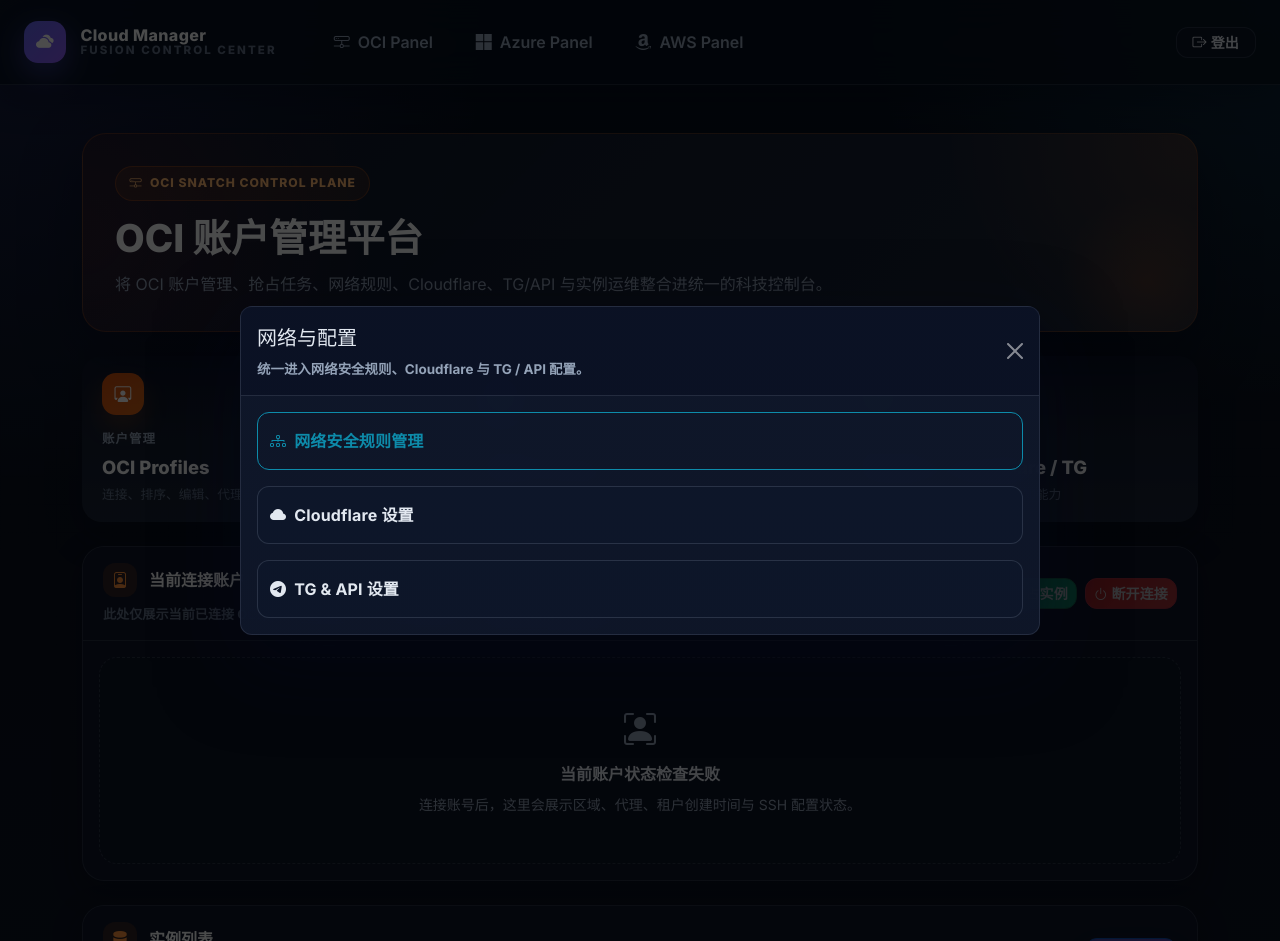
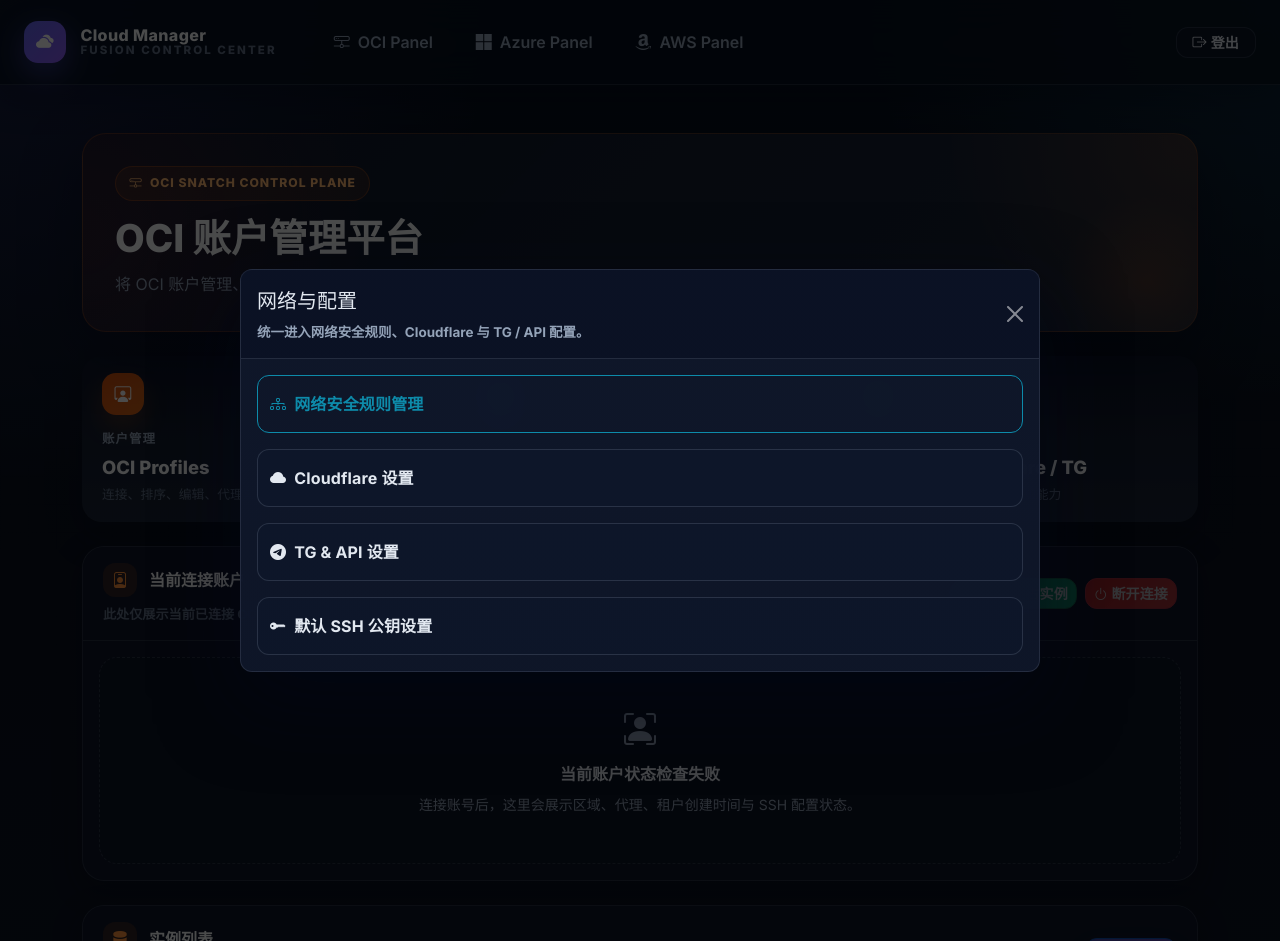
Before and after one commit to SIJULY/cloud_manager_pro, a Flask app: template templates/oci.html in a window 1280 px wide, after a click that opens the changed part. Run offline with Flask 3, Linux system fonts and the light colour scheme; the template is opened without the code that fills it, so the values that code supplies are empty; some libraries are stand-ins or nearby versions.

Commit message:
Update oci.html

```diff
--- a/templates/oci.html
+++ b/templates/oci.html
@@ -109,11 +109,22 @@
                 <div id="connectedProfileEmptyState" class="oci-empty-state text-center py-5"><div class="mb-2"><i class="bi bi-person-bounding-box fs-2"></i></div><strong>尚未连接 OCI 账号</strong><div class="small mt-2">请先在“OCI Profiles”弹出窗口中选择并连接一个账号，然后在此查看只读详情。</div></div>
                 <div id="connectedProfileDetails" class="d-none">
 
-                    <div class="connected-profile-summary mb-3">
+                    <div class="connected-profile-summary-3 mb-3">
                         <div class="connected-profile-item">
                             <div class="connected-profile-item-label">账户名称</div>
                             <div id="connectedProfileAlias" class="connected-profile-item-value compact" title="-">-</div>
                         </div>
+                        <div class="connected-profile-item">
+                            <div class="connected-profile-item-label">区域</div>
+                            <div id="connectedProfileRegion" class="connected-profile-item-value compact" title="-">-</div>
+                        </div>
+                        <div class="connected-profile-item">
+                            <div class="connected-profile-item-label">代理</div>
+                            <div id="connectedProfileProxy" class="connected-profile-item-value compact" title="-">-</div>
+                        </div>
+                    </div>
+
+                    <div class="connected-profile-summary-3">
                         <div class="connected-profile-item">
                             <div class="connected-profile-item-label">租户名 / 租户 ID</div>
                             <div id="connectedProfileTenancy" class="connected-profile-item-value compact" title="-">-</div>
@@ -123,23 +134,8 @@
                             <div id="connectedProfileUser" class="connected-profile-item-value compact" title="-">-</div>
                         </div>
                         <div class="connected-profile-item">
-                            <div class="connected-profile-item-label">区域</div>
-                            <div id="connectedProfileRegion" class="connected-profile-item-value compact" title="-">-</div>
-                        </div>
-                    </div>
-
-                    <div class="connected-profile-summary-3">
-                        <div class="connected-profile-item">
                             <div class="connected-profile-item-label">租户创建时间</div>
                             <div id="connectedProfileRegDate" class="connected-profile-item-value compact" title="-">-</div>
-                        </div>
-                        <div class="connected-profile-item">
-                            <div class="connected-profile-item-label">代理</div>
-                            <div id="connectedProfileProxy" class="connected-profile-item-value compact" title="-">-</div>
-                        </div>
-                        <div class="connected-profile-item">
-                            <div class="connected-profile-item-label">默认 SSH 公钥</div>
-                            <div id="connectedProfileSsh" class="connected-profile-item-value">-</div>
                         </div>
                     </div>
 
@@ -147,6 +143,7 @@
                         <div id="connectedProfileMeta"></div>
                         <div id="connectedProfileStatusBadge"></div>
                         <div id="connectedProfileFingerprint"></div>
+                        <div id="connectedProfileSsh"></div>
                     </div>
                 </div>
             </div>
@@ -338,6 +335,9 @@
                     </button>
                     <button type="button" id="tgSettingsBtn" class="btn btn-outline-info text-start py-3 oci-hub-button">
                         <i class="bi bi-telegram me-2"></i>TG & API 设置
+                    <button type="button" id="globalSshKeyHubBtn" class="btn btn-outline-info text-start py-3 oci-hub-button">
+                        <i class="bi bi-key-fill me-2"></i>默认 SSH 公钥设置
+                    </button>
                     </button>
                 </div>
             </div>
@@ -372,15 +372,9 @@
                 </div>
 
                 <div class="p-3 mt-4 oci-soft-panel">
-                    <h6 class="mb-2">全局默认SSH公钥管理</h6>
-                    <div id="defaultSshKeyStatusText" class="form-text mb-2" style="height: 1.2rem;">
-                        </div>
-                    <div class="input-group">
-                        <input class="form-control" type="file" id="globalSshKeyFile" accept=".pub" placeholder="选择一个新的 .pub 公钥文件">
-                        <button class="btn btn-outline-info" type="button" id="saveGlobalSshKeyBtn">
-                            <i class="bi bi-save"></i> <span id="saveGlobalSshKeyBtnText">更新/保存</span>
-                        </button>
-                    </div>
+                    <h6 class="mb-2">全局默认SSH公钥状态</h6>
+                    <div id="defaultSshKeyStatusText" class="form-text mb-2" style="height: 1.2rem;"></div>
+                    <div class="form-text text-muted"><i class="bi bi-info-circle"></i> 如需修改全局公钥，请在主界面的【网络与配置】菜单中进行设置。</div>
                 </div>
                 </div>
             <div class="modal-footer">
@@ -969,6 +963,39 @@
         </div>
     </div>
 </div>
+
+<div class="modal fade" id="globalSshKeyModal" tabindex="-1" aria-labelledby="globalSshKeyModalLabel" aria-hidden="true">
+    <div class="modal-dialog modal-dialog-centered modal-lg">
+        <div class="modal-content">
+            <div class="modal-header">
+                <div>
+                    <h5 class="modal-title" id="globalSshKeyModalLabel">默认 SSH 公钥设置</h5>
+                    <div class="oci-modal-lead">配置后，新创建的账户如果没有上传专用的公钥，将默认使用此公钥。</div>
+                </div>
+                <button type="button" class="btn-close" data-bs-dismiss="modal" aria-label="Close"></button>
+            </div>
+            <div class="modal-body">
+                <div class="mb-3">
+                    <label for="globalSshKeyInput" class="form-label fw-bold">1. 手动输入公钥</label>
+                    <textarea class="form-control oci-log" id="globalSshKeyInput" rows="6" placeholder="在此手动粘贴以 ssh-rsa / ecdsa-sha2-nistp256 / ssh-ed25519 等开头的公钥内容..."></textarea>
+                </div>
+                <div class="mb-3">
+                    <label for="globalSshKeyFileInput" class="form-label fw-bold">2. 或从本地文件读取</label>
+                    <input class="form-control" type="file" id="globalSshKeyFileInput" accept=".pub">
+                    <div class="form-text text-info mt-1"><i class="bi bi-magic"></i> 选择 .pub 文件后，系统会自动读取内容并填充到上方的输入框中。</div>
+                </div>
+            </div>
+            <div class="modal-footer">
+                <button type="button" class="btn btn-secondary" data-bs-dismiss="modal">取消</button>
+                <button type="button" class="btn btn-primary px-4" id="submitGlobalSshKeyBtn">
+                    <span class="spinner-border spinner-border-sm d-none" role="status" aria-hidden="true"></span>
+                    保存公钥
+                </button>
+            </div>
+        </div>
+    </div>
+</div>
+
 {% endblock %}
 
 {% block scripts %}
```
